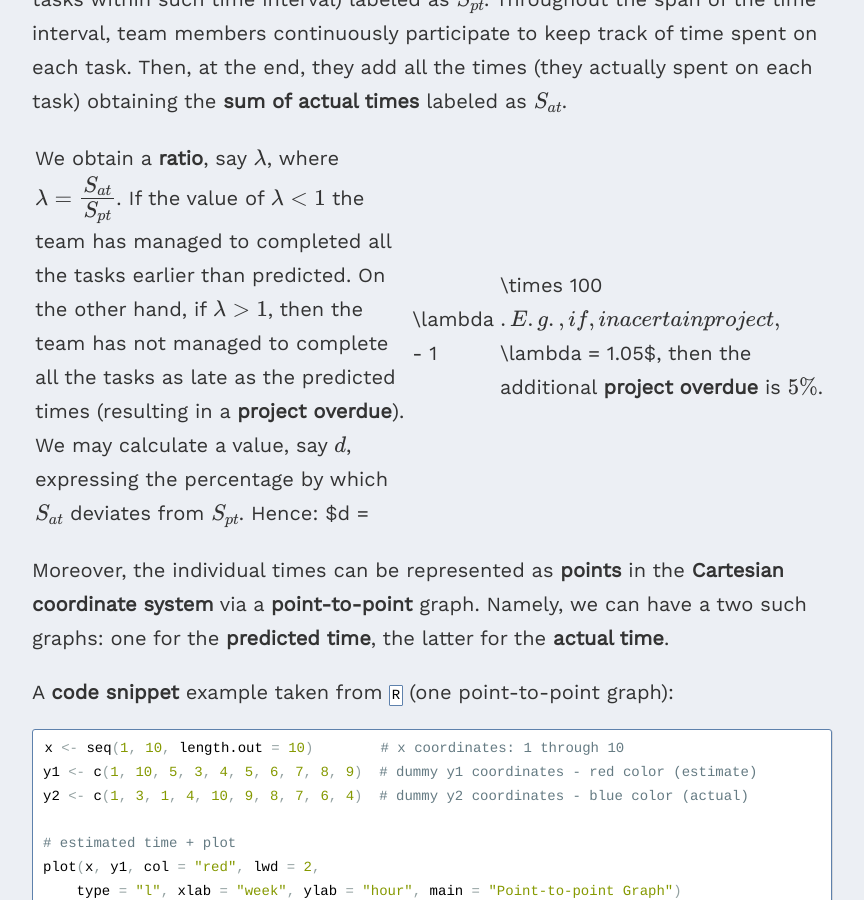
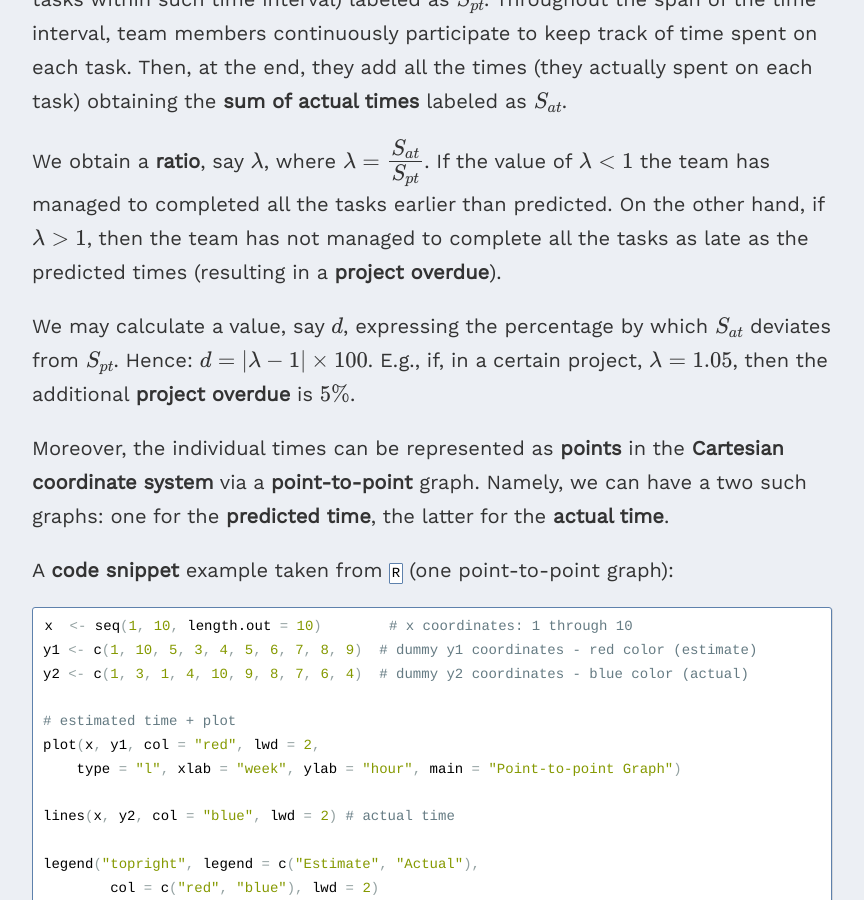
Before and after one commit to michalspano/michalspano.github.io, a Jekyll site: the page built from _posts/2022-11-23-time-scheduling.md, in a window 1280 px wide and 900 px high, scrolled down 462 px. Shown: the whole window, without its empty margins (208-1072 px from the left). Built offline with Jekyll 4.4.1, drawn with Linux system fonts in a browser that asks for light colours; nearby versions of some CDN libraries; formulas are drawn with MathJax 3; part of the change alters nothing that is shown.

````diff
--- a/_posts/2022-11-23-time-scheduling.md
+++ b/_posts/2022-11-23-time-scheduling.md
@@ -7,14 +7,20 @@ title: Time Scheduling Calculations
 
 Suppose you are working in a __project__ during some set time interval. For the interval, team members decide on a __sum of predicted times__ (including all the tasks within such time interval) labeled as $S_{pt}$. Throughout the span of the time interval, team members continuously participate to keep track of time spent on each task. Then, at the end, they add all the times (they actually spent on each task) obtaining the __sum of actual times__ labeled as $S_{at}$.
 
-We obtain a __ratio__, say $\lambda$, where $\lambda = \cfrac{S_{at}}{S_{pt}}$. If the value of $\lambda < 1$ the team has managed to completed all the tasks earlier than predicted. On the other hand, if $\lambda > 1$, then the team has not managed to complete all the tasks as late as the predicted times (resulting in a __project overdue__). We may calculate a value, say $d$, expressing the percentage by which $S_{at}$ deviates from $S_{pt}$. Hence: $d = | \lambda - 1 | \times 100$. E.g., if, in a certain project, $\lambda = 1.05$, then the additional __project overdue__ is $5\%$.
+We obtain a __ratio__, say $\lambda$, where $\lambda = \cfrac{S_{at}}{S_{pt}}$.
+If the value of $\lambda < 1$ the team has managed to completed all the tasks earlier than predicted.
+On the other hand, if $\lambda > 1$, then the team has not managed to complete all the tasks as late as the predicted times (resulting in a __project overdue__).
 
-Moreover, the individual times can be represented as __points__ in the __Cartesian coordinate system__ via a __point-to-point__ graph. Namely, we can have a two such graphs: one for the __predicted time__, the latter for the __actual time__.
+We may calculate a value, say $d$, expressing the percentage by which $S_{at}$ deviates from $S_{pt}$. Hence: $d = | \lambda - 1 | \times 100$.
+E.g., if, in a certain project, $\lambda = 1.05$, then the additional __project overdue__ is $5\%$.
+
+Moreover, the individual times can be represented as __points__ in the __Cartesian coordinate system__ via a __point-to-point__ graph.
+Namely, we can have a two such graphs: one for the __predicted time__, the latter for the __actual time__.
 
 A __code snippet__ example taken from `R` (one point-to-point graph):
 
 ```r
-x <- seq(1, 10, length.out = 10)        # x coordinates: 1 through 10
+x  <- seq(1, 10, length.out = 10)        # x coordinates: 1 through 10
 y1 <- c(1, 10, 5, 3, 4, 5, 6, 7, 8, 9)  # dummy y1 coordinates - red color (estimate)
 y2 <- c(1, 3, 1, 4, 10, 9, 8, 7, 6, 4)  # dummy y2 coordinates - blue color (actual)
 
````
